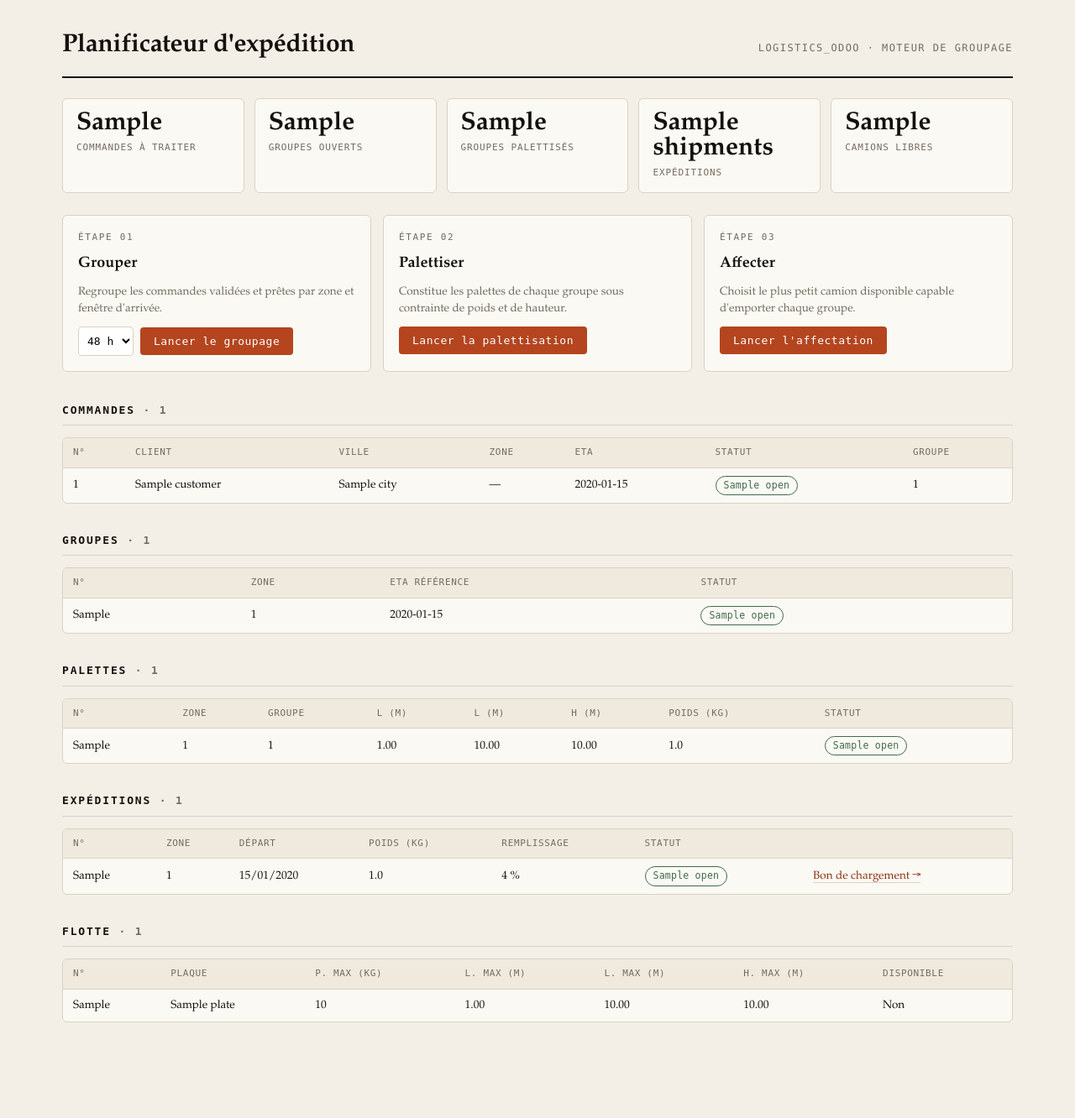
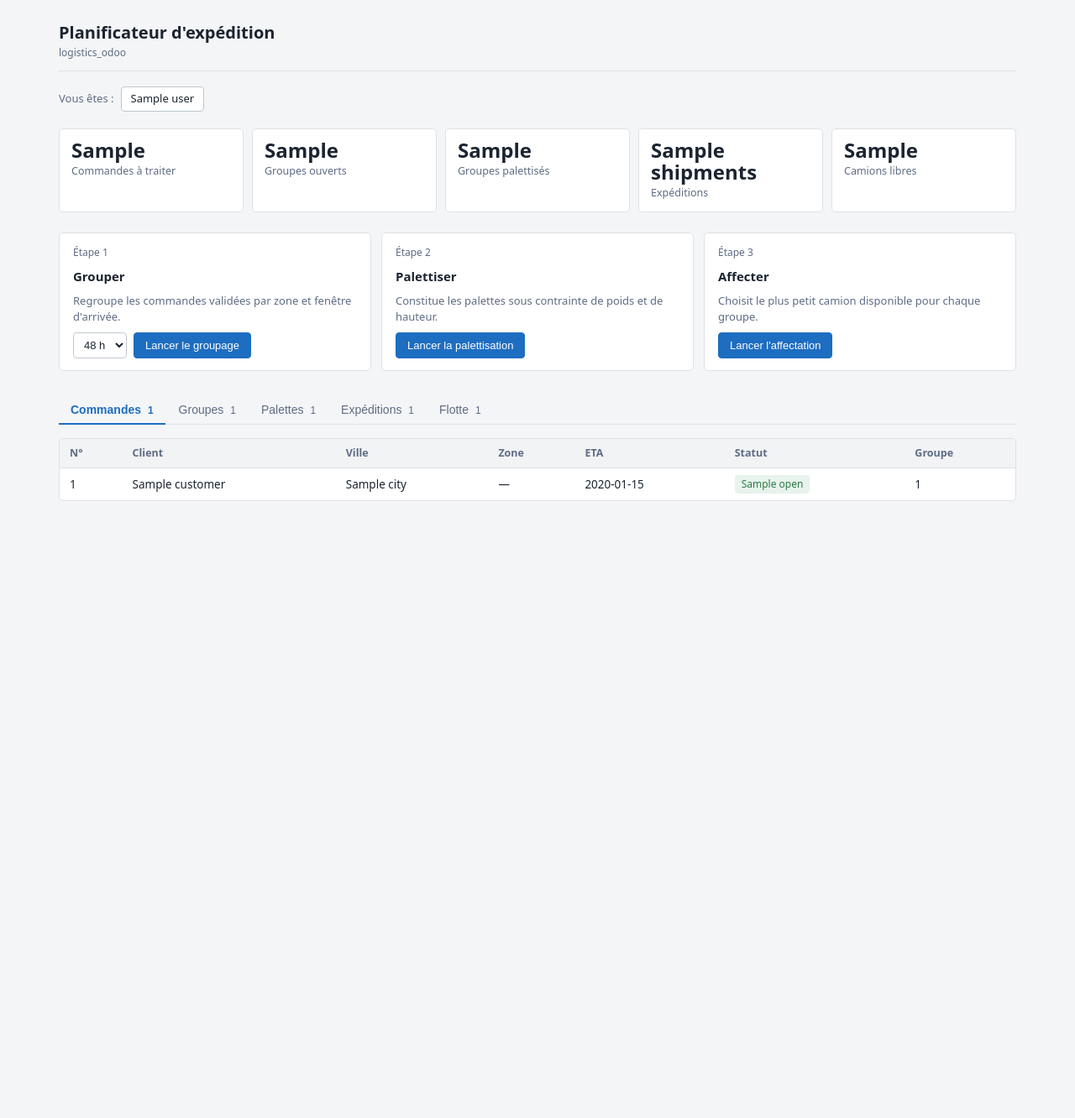
Before and after one commit to natnat1611/logistics_odoo, a Flask app: template templates/dashboard.html in a window 1280 px wide. Shown: the whole page at 84% size. After the commit the page ends 597 px from the top, so only its background shows below. Run offline with Flask 3, Linux system fonts and the light colour scheme; the template is opened without the code that fills it: most values are stand-ins (such as "Sample title", 1, 10 or a date in 2020).

Commit message:
changed the ui

```diff
--- a/app.py
+++ b/app.py
@@ -5,7 +5,7 @@ from flask import Flask, render_template, redirect, url_for, flash, request
 from db import Session
 from models import (
     Orders, OrderLines, Products, Pallets, PalletLines,
-    Shipments, ShipmentPallet, Groups, Vehicles, GeoZone,
+    Shipments, ShipmentPallet, Groups, Vehicles, GeoZone, Users,
 )
 from grouper import run_grouping
 from packer import run_packer
@@ -57,6 +57,7 @@ def dashboard():
     pallets = Session.query(Pallets).order_by(Pallets.id_pallet).all()
     shipments = Session.query(Shipments).order_by(Shipments.id_shipment).all()
     vehicles = Session.query(Vehicles).order_by(Vehicles.id_vehicle).all()
+    users = Session.query(Users).order_by(Users.name).all()
 
     return render_template(
         "dashboard.html",
@@ -67,6 +68,7 @@ def dashboard():
         pallets=pallets,
         shipments=shipments,
         vehicles=vehicles,
+        users=users,
         order_status_fr=ORDER_STATUS_FR,
         group_status_fr=GROUP_STATUS_FR,
         pallet_status_fr=PALLET_STATUS_FR,
@@ -92,7 +94,8 @@ def action_packing():
 
 @app.route("/run/dispatch", methods=["POST"])
 def action_dispatch():
-    run_dispatcher(Session, created_by=1, departure_date=date.today())
+    user_id = int(request.form.get("user_id", 1))
+    run_dispatcher(Session, created_by=user_id, departure_date=date.today())
     flash("Affectation aux camions lancée.", "ok")
     return redirect(url_for("dashboard"))
 
@@ -119,13 +122,28 @@ def shipment_detail(shipment_id):
 
     total_weight = sum(p.total_weight for _, p in rows)
 
+    # contenu détaillé de chaque palette
+    pallet_data = []
+    for sp, p in rows:
+        lines = (
+            Session.query(PalletLines, OrderLines, Products)
+            .join(OrderLines, PalletLines.order_line_id == OrderLines.id_order_lines)
+            .join(Products, OrderLines.product_id == Products.sku)
+            .filter(PalletLines.pallet_id == p.id_pallet)
+            .all()
+        )
+        pallet_data.append((sp, p, lines))
+
+    creator = Session.query(Users).filter(Users.id_user == shipment.created_by).first()
+
     return render_template(
         "shipment.html",
         shipment=shipment,
         vehicle=vehicle,
         zone=zone,
-        rows=rows,
+        pallet_data=pallet_data,
         total_weight=total_weight,
+        creator=creator,
         shipment_status_fr=SHIPMENT_STATUS_FR,
         pallet_status_fr=PALLET_STATUS_FR,
     )
--- a/templates/dashboard.html
+++ b/templates/dashboard.html
@@ -3,134 +3,134 @@
 <head>
 <meta charset="utf-8">
 <meta name="viewport" content="width=device-width, initial-scale=1">
-<title>Logistics — Planificateur d'expédition</title>
+<title>Planificateur d'expédition</title>
 <style>
-  :root{
-    --ink:#14110d;
-    --paper:#f3efe7;
-    --card:#fbf9f4;
-    --line:#d9d2c4;
-    --rust:#b4451f;
-    --rust-dark:#8f3414;
-    --moss:#3f6b4a;
-    --steel:#2f5266;
-    --amber:#c98a14;
-    --muted:#736b5e;
+  :root {
+    --bg: #f4f5f7;
+    --surface: #ffffff;
+    --border: #dfe1e6;
+    --border-strong: #c1c7d0;
+    --text: #1b2430;
+    --muted: #5e6c84;
+    --accent: #1d6dc1;
+    --accent-dark: #14528f;
+    --row-hover: #f7f9fb;
   }
-  *{box-sizing:border-box;}
-  body{
-    margin:0;
-    background:var(--paper);
-    color:var(--ink);
-    font-family:"Iowan Old Style","Palatino Linotype",Palatino,Georgia,serif;
-    line-height:1.5;
+  * { box-sizing: border-box; }
+  body {
+    margin: 0;
+    background: var(--bg);
+    color: var(--text);
+    font-family: system-ui, -apple-system, "Segoe UI", Roboto, Arial, sans-serif;
+    font-size: 14px;
+    line-height: 1.5;
   }
-  .wrap{max-width:1180px;margin:0 auto;padding:32px 24px 80px;}
+  .wrap { max-width: 1180px; margin: 0 auto; padding: 24px 20px 64px; }
 
-  header.top{
-    display:flex;align-items:baseline;justify-content:space-between;
-    border-bottom:2px solid var(--ink);padding-bottom:14px;margin-bottom:8px;
-    flex-wrap:wrap;gap:8px;
+  /* header */
+  header.top {
+    display: flex; align-items: baseline; justify-content: space-between;
+    padding-bottom: 12px; margin-bottom: 18px;
+    border-bottom: 1px solid var(--border);
+    flex-wrap: wrap; gap: 8px;
   }
-  header.top h1{
-    font-size:30px;margin:0;letter-spacing:-.01em;font-weight:600;
+  header.top h1 { font-size: 20px; margin: 0; font-weight: 600; }
+  header.top .sub { font-size: 12px; color: var(--muted); }
+
+  /* flash */
+  .flash { margin: 10px 0; padding: 9px 12px; border-radius: 4px; font-size: 13.5px; border: 1px solid; }
+  .flash.ok  { background: #ecf6ef; border-color: #b7ddc4; color: #256137; }
+  .flash.err { background: #fcebe9; border-color: #f0c2bc; color: #a23528; }
+
+  /* user selector */
+  .user-bar { display: flex; align-items: center; gap: 8px; margin-bottom: 20px; flex-wrap: wrap; }
+  .user-bar .user-label { font-size: 13px; color: var(--muted); white-space: nowrap; }
+  .user-chips { display: flex; flex-wrap: wrap; gap: 6px; }
+  .user-chip {
+    padding: 4px 11px; border-radius: 4px; border: 1px solid var(--border-strong);
+    background: var(--surface); font-size: 13px; cursor: pointer; color: var(--text);
   }
-  header.top .sub{
-    font-family:"IBM Plex Mono",ui-monospace,Menlo,Consolas,monospace;
-    font-size:12px;color:var(--muted);text-transform:uppercase;letter-spacing:.12em;
+  .user-chip:hover { border-color: var(--accent); }
+  .user-chip.active { background: var(--accent); border-color: var(--accent); color: #fff; }
+
+  /* stats */
+  .stats { display: grid; grid-template-columns: repeat(5, 1fr); gap: 10px; margin-bottom: 24px; }
+  .stat { background: var(--surface); border: 1px solid var(--border); border-radius: 5px; padding: 12px 14px; }
+  .stat .n { font-size: 24px; font-weight: 600; line-height: 1.1; }
+  .stat .l { font-size: 12.5px; color: var(--muted); margin-top: 3px; }
+
+  /* engine steps */
+  .engine { display: grid; grid-template-columns: 1fr 1fr 1fr; gap: 12px; margin-bottom: 30px; }
+  .step {
+    background: var(--surface); border: 1px solid var(--border); border-radius: 5px;
+    padding: 14px 16px; display: flex; flex-direction: column; gap: 8px;
+  }
+  .step-num { font-size: 12px; color: var(--muted); }
+  .step h3 { margin: 0; font-size: 15px; font-weight: 600; }
+  .step p { margin: 0; font-size: 13px; color: var(--muted); min-height: 36px; }
+  .step-actions { display: flex; gap: 8px; align-items: center; flex-wrap: wrap; }
+
+  button.go {
+    appearance: none; border: 1px solid var(--accent); cursor: pointer;
+    background: var(--accent); color: #fff; border-radius: 4px;
+    font-size: 13px; padding: 7px 13px;
+  }
+  button.go:hover { background: var(--accent-dark); border-color: var(--accent-dark); }
+  select.win {
+    font-size: 13px; padding: 6px 8px; border: 1px solid var(--border-strong);
+    border-radius: 4px; background: #fff; color: var(--text);
   }
 
-  .flash{
-    margin:16px 0;padding:10px 14px;border-radius:4px;
-    font-family:"IBM Plex Mono",ui-monospace,monospace;font-size:13px;
+  /* tabs */
+  .tabs-nav { display: flex; gap: 2px; border-bottom: 1px solid var(--border); margin-bottom: 16px; flex-wrap: wrap; }
+  .tab-btn {
+    appearance: none; border: none; background: none; cursor: pointer;
+    font-size: 14px; color: var(--muted); padding: 8px 14px;
+    border-bottom: 2px solid transparent; margin-bottom: -1px; white-space: nowrap;
   }
-  .flash.ok{background:#e7efe6;border:1px solid var(--moss);color:#274a30;}
-  .flash.err{background:#f4e3dc;border:1px solid var(--rust);color:var(--rust-dark);}
+  .tab-btn:hover { color: var(--text); }
+  .tab-btn.active { color: var(--accent); border-color: var(--accent); font-weight: 600; }
+  .tab-btn .cnt { font-size: 12px; color: var(--muted); margin-left: 4px; }
+  .tab-btn.active .cnt { color: var(--accent); }
+  .tab-panel { display: none; }
+  .tab-panel.active { display: block; }
 
-  /* compteurs */
-  .stats{
-    display:grid;grid-template-columns:repeat(5,1fr);gap:12px;margin:24px 0 8px;
+  /* tables */
+  .scroll { overflow-x: auto; border: 1px solid var(--border); border-radius: 5px; background: var(--surface); }
+  table { border-collapse: collapse; width: 100%; font-size: 13.5px; }
+  th, td { padding: 8px 12px; text-align: left; white-space: nowrap; }
+  thead th {
+    background: #f1f3f5; border-bottom: 1px solid var(--border);
+    font-size: 12.5px; color: var(--muted); font-weight: 600;
   }
-  .stat{
-    background:var(--card);border:1px solid var(--line);border-radius:6px;
-    padding:14px 16px;
-  }
-  .stat .n{font-size:30px;font-weight:600;line-height:1;}
-  .stat .l{
-    font-family:"IBM Plex Mono",ui-monospace,monospace;font-size:11px;
-    text-transform:uppercase;letter-spacing:.08em;color:var(--muted);margin-top:6px;
-  }
+  tbody tr { border-bottom: 1px solid #eceef0; }
+  tbody tr:last-child { border-bottom: none; }
+  tbody tr:hover { background: var(--row-hover); }
 
-  /* barre d'actions = le moteur en 3 temps */
-  .engine{
-    display:grid;grid-template-columns:1fr 1fr 1fr;gap:14px;margin:26px 0 36px;
-  }
-  .step{
-    background:var(--card);border:1px solid var(--line);border-radius:6px;
-    padding:18px;display:flex;flex-direction:column;gap:10px;
-    position:relative;
-  }
-  .step .num{
-    font-family:"IBM Plex Mono",ui-monospace,monospace;font-size:11px;
-    color:var(--muted);letter-spacing:.15em;
-  }
-  .step h3{margin:0;font-size:18px;font-weight:600;}
-  .step p{margin:0;font-size:13.5px;color:var(--muted);min-height:38px;}
-  .step form{margin:0;display:flex;gap:8px;align-items:center;}
+  /* status badges */
+  .pill { display: inline-block; padding: 2px 8px; border-radius: 4px; font-size: 12px; font-weight: 500; }
+  .s-draft          { background: #eef0f2; color: #5e6c84; }
+  .s-validated,
+  .s-grouped,
+  .s-packed,
+  .s-planned        { background: #e7f0fb; color: #1d6dc1; }
+  .s-in_preparation,
+  .s-loading        { background: #fdf3e0; color: #946200; }
+  .s-ready,
+  .s-open           { background: #e7f3ec; color: #2d7a45; }
+  .s-shipped,
+  .s-loaded,
+  .s-closed,
+  .s-departed       { background: #edeef0; color: #44505f; }
 
-  button.go{
-    appearance:none;border:none;cursor:pointer;
-    background:var(--rust);color:#fff;border-radius:4px;
-    font-family:"IBM Plex Mono",ui-monospace,monospace;font-size:13px;
-    padding:9px 16px;letter-spacing:.04em;transition:background .15s;
-  }
-  button.go:hover{background:var(--rust-dark);}
-  button.go:focus-visible{outline:3px solid var(--amber);outline-offset:2px;}
-  select.win{
-    font-family:"IBM Plex Mono",ui-monospace,monospace;font-size:13px;
-    padding:8px 6px;border:1px solid var(--line);border-radius:4px;background:#fff;
-  }
+  a.lnk { color: var(--accent); text-decoration: none; }
+  a.lnk:hover { text-decoration: underline; }
 
-  section{margin:34px 0;}
-  section h2{
-    font-size:13px;font-family:"IBM Plex Mono",ui-monospace,monospace;
-    text-transform:uppercase;letter-spacing:.14em;color:var(--ink);
-    border-bottom:1px solid var(--line);padding-bottom:8px;margin:0 0 14px;
-  }
-  section h2 span{color:var(--muted);}
+  .empty { padding: 18px 14px; color: var(--muted); font-size: 13px; }
 
-  .scroll{overflow-x:auto;border:1px solid var(--line);border-radius:6px;background:var(--card);}
-  table{border-collapse:collapse;width:100%;font-size:13.5px;}
-  th,td{padding:9px 12px;text-align:left;white-space:nowrap;}
-  thead th{
-    background:#efeadd;border-bottom:1px solid var(--line);
-    font-family:"IBM Plex Mono",ui-monospace,monospace;font-size:11px;
-    text-transform:uppercase;letter-spacing:.06em;color:var(--muted);font-weight:500;
-  }
-  tbody tr{border-bottom:1px solid #e8e2d5;}
-  tbody tr:last-child{border-bottom:none;}
-  tbody tr:hover{background:#f6f1e6;}
-
-  .pill{
-    display:inline-block;padding:2px 9px;border-radius:999px;font-size:11.5px;
-    font-family:"IBM Plex Mono",ui-monospace,monospace;letter-spacing:.02em;
-    border:1px solid currentColor;
-  }
-  .s-draft{color:#8a8275;}
-  .s-validated{color:var(--steel);}
-  .s-in_preparation,.s-loading{color:var(--amber);}
-  .s-ready,.s-open{color:var(--moss);}
-  .s-grouped,.s-packed,.s-planned{color:var(--steel);}
-  .s-shipped,.s-loaded,.s-closed,.s-departed{color:var(--rust-dark);}
-
-  a.lnk{color:var(--rust-dark);text-decoration:none;border-bottom:1px solid var(--line);}
-  a.lnk:hover{border-color:var(--rust-dark);}
-
-  .empty{padding:18px;color:var(--muted);font-style:italic;font-size:13.5px;}
-
-  @media (max-width:880px){
-    .stats{grid-template-columns:repeat(2,1fr);}
-    .engine{grid-template-columns:1fr;}
+  @media (max-width: 880px) {
+    .stats { grid-template-columns: repeat(2, 1fr); }
+    .engine { grid-template-columns: 1fr; }
   }
 </style>
 </head>
@@ -138,8 +138,10 @@
 <div class="wrap">
 
   <header class="top">
+    <div>
       <h1>Planificateur d'expédition</h1>
-    <div class="sub">logistics_odoo · moteur de groupage</div>
+      <div class="sub">logistics_odoo</div>
+    </div>
   </header>
 
   {% with messages = get_flashed_messages(with_categories=true) %}
@@ -148,22 +150,51 @@
     {% endfor %}
   {% endwith %}
 
+  <!-- sélecteur utilisateur -->
+  {% if users %}
+  <div class="user-bar">
+    <span class="user-label">Vous êtes&nbsp;:</span>
+    <div class="user-chips">
+      {% for u in users %}
+      <div class="user-chip" data-uid="{{ u.id_user }}" onclick="selectUser(this)">{{ u.name }}</div>
+      {% endfor %}
+    </div>
+  </div>
+  {% endif %}
+
   <!-- compteurs -->
   <div class="stats">
-    <div class="stat"><div class="n">{{ counts.orders_pending }}</div><div class="l">Commandes à traiter</div></div>
-    <div class="stat"><div class="n">{{ counts.groups_open }}</div><div class="l">Groupes ouverts</div></div>
-    <div class="stat"><div class="n">{{ counts.groups_packed }}</div><div class="l">Groupes palettisés</div></div>
-    <div class="stat"><div class="n">{{ counts.shipments }}</div><div class="l">Expéditions</div></div>
-    <div class="stat"><div class="n">{{ counts.vehicles_free }}</div><div class="l">Camions libres</div></div>
+    <div class="stat">
+      <div class="n">{{ counts.orders_pending }}</div>
+      <div class="l">Commandes à traiter</div>
+    </div>
+    <div class="stat">
+      <div class="n">{{ counts.groups_open }}</div>
+      <div class="l">Groupes ouverts</div>
+    </div>
+    <div class="stat">
+      <div class="n">{{ counts.groups_packed }}</div>
+      <div class="l">Groupes palettisés</div>
+    </div>
+    <div class="stat">
+      <div class="n">{{ counts.shipments }}</div>
+      <div class="l">Expéditions</div>
+    </div>
+    <div class="stat">
+      <div class="n">{{ counts.vehicles_free }}</div>
+      <div class="l">Camions libres</div>
+    </div>
   </div>
 
-  <!-- le moteur en 3 temps -->
+  <!-- moteur en 3 temps -->
   <div class="engine">
     <div class="step">
-      <div class="num">ÉTAPE 01</div>
+      <div class="step-num">Étape 1</div>
       <h3>Grouper</h3>
-      <p>Regroupe les commandes validées et prêtes par zone et fenêtre d'arrivée.</p>
+      <p>Regroupe les commandes validées par zone et fenêtre d'arrivée.</p>
       <form method="post" action="{{ url_for('action_grouping') }}">
+        <input type="hidden" name="user_id" class="form-uid" value="">
+        <div class="step-actions">
           <select class="win" name="window_hours">
             <option value="24">24 h</option>
             <option value="48" selected>48 h</option>
@@ -171,31 +202,56 @@
             <option value="96">96 h</option>
           </select>
           <button class="go" type="submit">Lancer le groupage</button>
+        </div>
       </form>
     </div>
 
     <div class="step">
-      <div class="num">ÉTAPE 02</div>
+      <div class="step-num">Étape 2</div>
       <h3>Palettiser</h3>
-      <p>Constitue les palettes de chaque groupe sous contrainte de poids et de hauteur.</p>
+      <p>Constitue les palettes sous contrainte de poids et de hauteur.</p>
       <form method="post" action="{{ url_for('action_packing') }}">
+        <input type="hidden" name="user_id" class="form-uid" value="">
+        <div class="step-actions">
           <button class="go" type="submit">Lancer la palettisation</button>
+        </div>
       </form>
     </div>
 
     <div class="step">
-      <div class="num">ÉTAPE 03</div>
+      <div class="step-num">Étape 3</div>
       <h3>Affecter</h3>
-      <p>Choisit le plus petit camion disponible capable d'emporter chaque groupe.</p>
+      <p>Choisit le plus petit camion disponible pour chaque groupe.</p>
       <form method="post" action="{{ url_for('action_dispatch') }}">
+        <input type="hidden" name="user_id" class="form-uid" value="">
+        <div class="step-actions">
           <button class="go" type="submit">Lancer l'affectation</button>
+        </div>
       </form>
     </div>
   </div>
 
+  <!-- onglets -->
+  <div class="tabs-nav">
+    <button class="tab-btn active" onclick="showTab('commandes', this)">
+      Commandes <span class="cnt">{{ orders|length }}</span>
+    </button>
+    <button class="tab-btn" onclick="showTab('groupes', this)">
+      Groupes <span class="cnt">{{ groups|length }}</span>
+    </button>
+    <button class="tab-btn" onclick="showTab('palettes', this)">
+      Palettes <span class="cnt">{{ pallets|length }}</span>
+    </button>
+    <button class="tab-btn" onclick="showTab('expeditions', this)">
+      Expéditions <span class="cnt">{{ shipments|length }}</span>
+    </button>
+    <button class="tab-btn" onclick="showTab('flotte', this)">
+      Flotte <span class="cnt">{{ vehicles|length }}</span>
+    </button>
+  </div>
+
   <!-- COMMANDES -->
-  <section>
-    <h2>Commandes <span>· {{ orders|length }}</span></h2>
+  <div id="tab-commandes" class="tab-panel active">
     <div class="scroll">
       {% if orders %}
       <table>
@@ -219,11 +275,10 @@
       </table>
       {% else %}<div class="empty">Aucune commande.</div>{% endif %}
     </div>
-  </section>
+  </div>
 
   <!-- GROUPES -->
-  <section>
-    <h2>Groupes <span>· {{ groups|length }}</span></h2>
+  <div id="tab-groupes" class="tab-panel">
     <div class="scroll">
       {% if groups %}
       <table>
@@ -243,11 +298,10 @@
       </table>
       {% else %}<div class="empty">Aucun groupe. Lancez le groupage.</div>{% endif %}
     </div>
-  </section>
+  </div>
 
   <!-- PALETTES -->
-  <section>
-    <h2>Palettes <span>· {{ pallets|length }}</span></h2>
+  <div id="tab-palettes" class="tab-panel">
     <div class="scroll">
       {% if pallets %}
       <table>
@@ -272,11 +326,10 @@
       </table>
       {% else %}<div class="empty">Aucune palette. Lancez la palettisation.</div>{% endif %}
     </div>
-  </section>
+  </div>
 
-  <!-- EXPEDITIONS -->
-  <section>
-    <h2>Expéditions <span>· {{ shipments|length }}</span></h2>
+  <!-- EXPÉDITIONS -->
+  <div id="tab-expeditions" class="tab-panel">
     <div class="scroll">
       {% if shipments %}
       <table>
@@ -300,17 +353,16 @@
       </table>
       {% else %}<div class="empty">Aucune expédition. Lancez l'affectation.</div>{% endif %}
     </div>
-  </section>
+  </div>
 
-  <!-- VEHICULES -->
-  <section>
-    <h2>Flotte <span>· {{ vehicles|length }}</span></h2>
+  <!-- FLOTTE -->
+  <div id="tab-flotte" class="tab-panel">
     <div class="scroll">
       {% if vehicles %}
       <table>
         <thead><tr>
-          <th>N°</th><th>Plaque</th><th>P. max (kg)</th><th>L. max (m)</th>
-          <th>l. max (m)</th><th>H. max (m)</th><th>Disponible</th>
+          <th>N°</th><th>Plaque</th><th>P. max (kg)</th><th>L (m)</th>
+          <th>l (m)</th><th>H (m)</th><th>Disponible</th>
         </tr></thead>
         <tbody>
         {% for v in vehicles %}
@@ -328,8 +380,45 @@
       </table>
       {% else %}<div class="empty">Aucun véhicule.</div>{% endif %}
     </div>
-  </section>
+  </div>
 
 </div>
+
+<script>
+  // onglets
+  function showTab(name, btn) {
+    document.querySelectorAll('.tab-panel').forEach(p => p.classList.remove('active'));
+    document.querySelectorAll('.tab-btn').forEach(b => b.classList.remove('active'));
+    document.getElementById('tab-' + name).classList.add('active');
+    btn.classList.add('active');
+    localStorage.setItem('activeTab', name);
+  }
+  (function() {
+    var saved = localStorage.getItem('activeTab');
+    if (saved) {
+      var btn = document.querySelector('.tab-btn[onclick*="' + saved + '"]');
+      if (btn) showTab(saved, btn);
+    }
+  })();
+
+  // sélecteur utilisateur
+  var activeUid = localStorage.getItem('activeUid') || '';
+  function selectUser(chip) {
+    document.querySelectorAll('.user-chip').forEach(c => c.classList.remove('active'));
+    chip.classList.add('active');
+    activeUid = chip.dataset.uid;
+    localStorage.setItem('activeUid', activeUid);
+    updateForms();
+  }
+  function updateForms() {
+    document.querySelectorAll('.form-uid').forEach(inp => inp.value = activeUid);
+  }
+  (function() {
+    if (activeUid) {
+      var chip = document.querySelector('.user-chip[data-uid="' + activeUid + '"]');
+      if (chip) { chip.classList.add('active'); updateForms(); }
+    }
+  })();
+</script>
 </body>
 </html>
```
Also changed, not shown: templates/shipment.html (+219 -0 lines), test.py (added, +8 -0 lines). Lines whose indentation alone changed are shown as unchanged.
